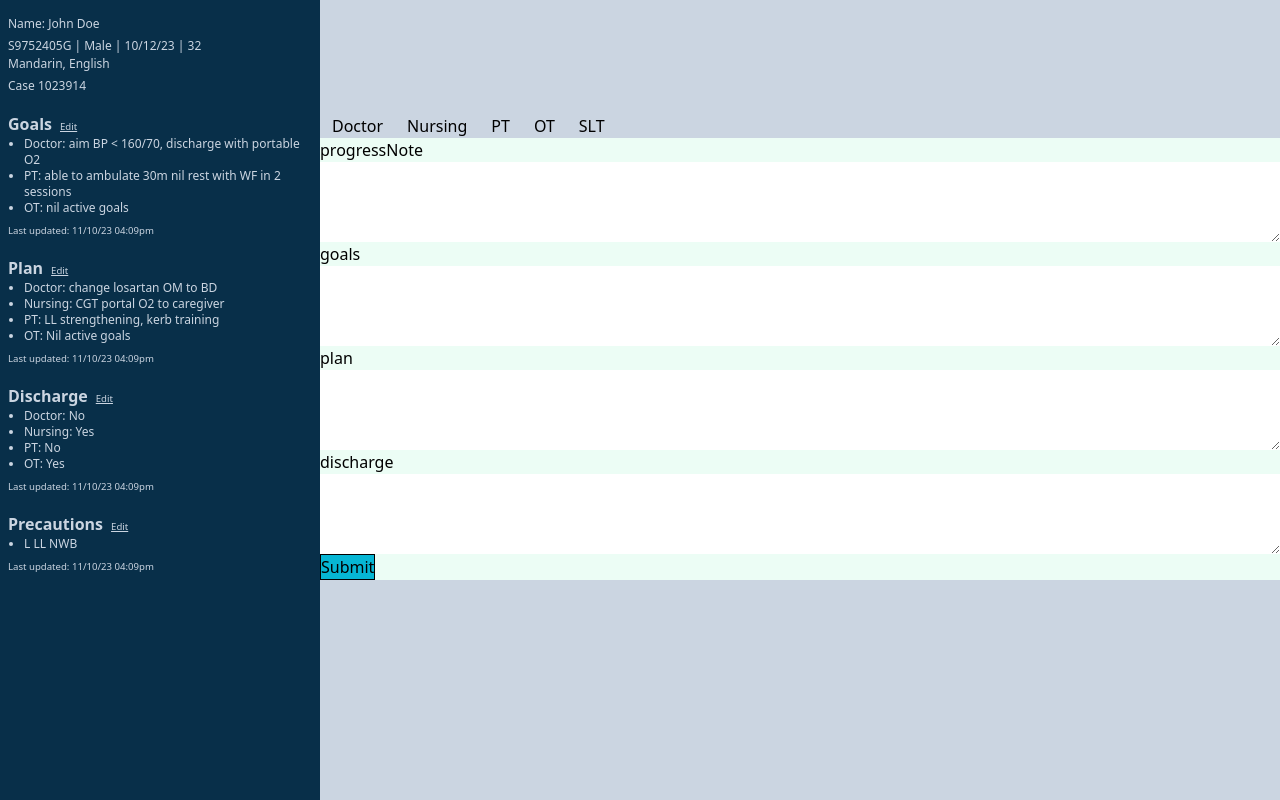
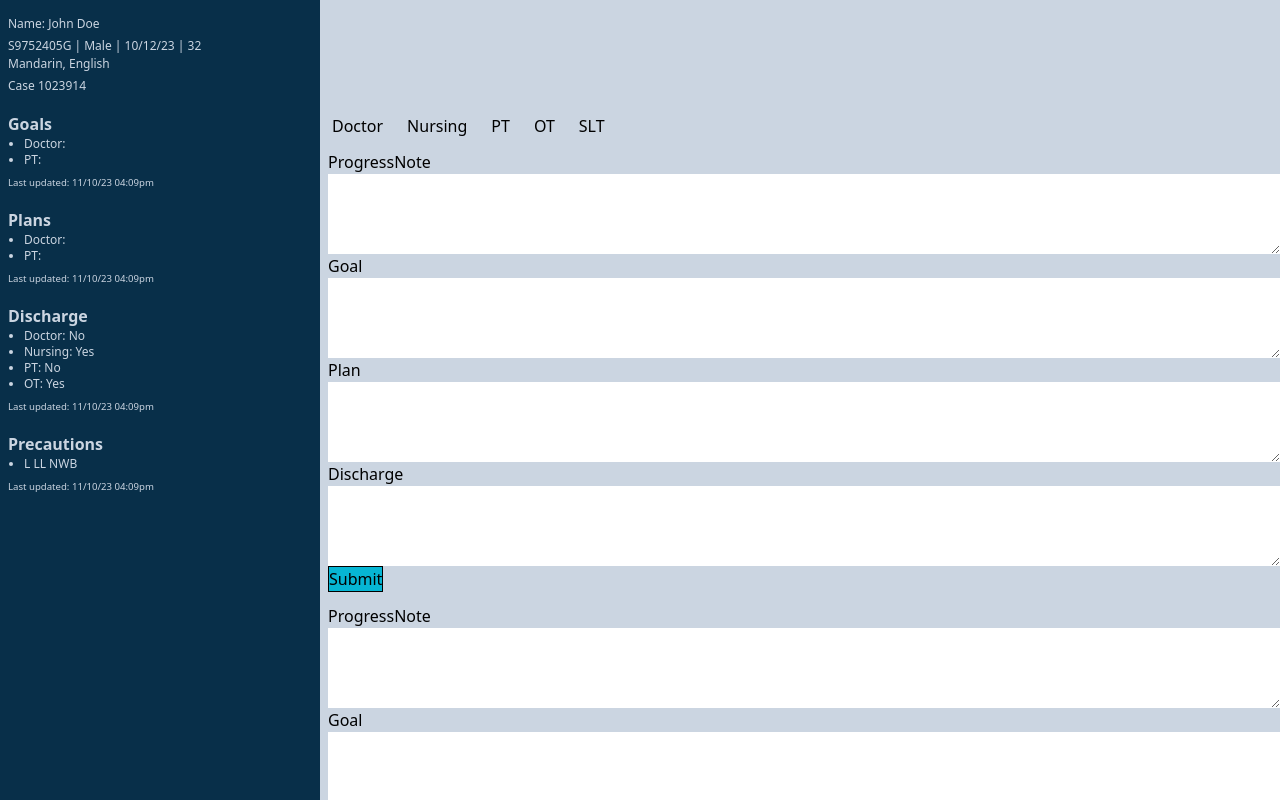
Before and after one commit to limmxc1/emr, a React (Create React App) app: page / in a window 1280 px wide. Shown: the top 800 px of the page. Built offline with nearby package versions, Linux system fonts and the light colour scheme.

Commit message:
Sidebar now shows goals/plans dynamically from each profession's submit

```diff
--- a/src/App.js
+++ b/src/App.js
@@ -3,6 +3,8 @@ import { Provider } from 'react-redux';
 import Sidebar from './features/sidebar/Sidebar';
 import Tabs from './features/Tabs';
 import Form from './components/Form';
+import { addDocDoc } from './store/docSlice';
+import { addPtDoc } from './store/ptSlice';
 const store = configureStore();
 
 
@@ -19,7 +21,8 @@ function App() {
               <div className='grid row-span-6'>
                 <div className='flex-row'>
                   <Tabs />
-                  <Form />
+                  <Form slice={addDocDoc}/>
+                  <Form slice={addPtDoc}/>
                 </div>
               </div>
           </div>
--- a/src/components/Form.js
+++ b/src/components/Form.js
@@ -1,8 +1,7 @@
 import React, { useState } from 'react'
-import { addDoc } from '../store/docSlice'
 import { useDispatch } from 'react-redux';
 
-function Form() {
+function Form({slice}) {
     const dispatch = useDispatch()
     const [state, setState] = useState({
         progressNote: "",
@@ -19,15 +18,17 @@ function Form() {
     }
     function handleClick(e) {
         e.preventDefault()
-        dispatch(addDoc({ name: "Hello"}))
+        dispatch(slice(state))
     }
+    const sections = ["progressNote", "goal", "plan", "discharge"]
 
-    function createProgressNote() {
-        return components.map(component => {
+    function createProgressNote(sectionsArg) {
+        return sectionsArg.map(section => {
+            const sectionCapped = section.charAt(0).toUpperCase() + section.slice(1)
             return (
                 <>
-                    <label for={component} className='block'>{component}</label>
-                    <textarea id={component} rows="4" onChange={handleChange} className="
+                    <label for={section} className='block'>{sectionCapped}</label>
+                    <textarea id={section} rows="4" onChange={handleChange} className="
                     block
                     w-full
                     text-sm
@@ -37,10 +38,9 @@ function Form() {
         )
     }
     console.log(state)
-    const components = ["progressNote", "goals", "plan", "discharge"]
     return (
-        <div className='bg-emerald-50'>
-            {createProgressNote()}
+        <div className= 'pl-2 pt-3'>
+            {createProgressNote(sections)}
             <button className='border border-black bg-cyan-500' onClick={handleClick}>Submit</button>
         </div>
     )
--- a/src/components/SidebarInfo.js
+++ b/src/components/SidebarInfo.js
@@ -1,23 +1,30 @@
-import React from 'react'
-
-const medicalInfo = {
-    allComponents: ['goals', 'plan', 'discharge', 'precautions'],
-    goals: ['Doctor: aim BP < 160/70, discharge with portable O2', 'PT: able to ambulate 30m nil rest with WF in 2 sessions', 'OT: nil active goals'],
-    plan: ['Doctor: change losartan OM to BD', 'Nursing: CGT portal O2 to caregiver', 'PT: LL strengthening, kerb training', 'OT: Nil active goals'],
-    discharge: ['Doctor: No', 'Nursing: Yes', 'PT: No', 'OT: Yes'],
-    precautions: ['L LL NWB']
-}
+import React, { useEffect } from 'react'
+import { useSelector } from 'react-redux'
+import professionsInTeam from '../constants/professionsInTeam'
 
 function SidebarInfo() {
+    let medicalInfo = {
+        allComponents: ['goals', 'plans', 'discharge', 'precautions'],
+        goals: [],
+        plans: [],
+        discharge: ['Doctor: No', 'Nursing: Yes', 'PT: No', 'OT: Yes'],
+        precautions: ['L LL NWB']
+    }
+
+
+    const state = useSelector(state => state)
+    medicalInfo.goals.push('Doctor: ' + state.doc.docNotes.goal)
+    medicalInfo.plans.push('Doctor: ' + state.doc.docNotes.plan)
+    medicalInfo.goals.push('PT: ' + state.pt.ptNotes.goal)
+    medicalInfo.plans.push('PT: ' + state.pt.ptNotes.plan)
+
+
     return (
         medicalInfo.allComponents.map(component => {
             const cappedComponent = component.charAt(0).toUpperCase() + component.slice(1)
             return (
                 <div className='pt-4'>
                     <h1 className='font-bold text-slate-300 inline'>{cappedComponent}</h1>
-                    <button className='pl-2 text-slate-300 text-[0.6rem] underline hover:font-bold'>
-                        Edit
-                    </button>
                     <ol className='list-disc pl-4'>
                         {medicalInfo[component].map(item => {
                             return (
@@ -25,7 +32,7 @@ function SidebarInfo() {
                             )
                         })}
                     </ol>
-                    <div className='inline text-slate-300 text-[0.6rem] justify-end hover:font-bold pr-3'>
+                    <div className='inline text-slate-300 text-[0.6rem] justify-end pr-3'>
                         Last updated: 11/10/23 04:09pm
                     </div>
                 </div>
--- /dev/null
+++ b/src/constants/professionsInTeam.js
@@ -0,0 +1,3 @@
+const professionsInTeam = ["doc", "nurse", "pt", "ot", "slt", "dtn"]
+
+export default professionsInTeam
--- a/src/store/configureStore.js
+++ b/src/store/configureStore.js
@@ -7,3 +7,5 @@ export default function reduxStore() {
   })
   return store;
 }
+
+console.log(reduxStore().getState())
--- a/src/store/docSlice.js
+++ b/src/store/docSlice.js
@@ -1,11 +1,18 @@
 import { createSlice } from "@reduxjs/toolkit";
 
+const defaultState = {
+    docNotes: {
+        goal: "",
+        plan: ""
+    }
+}
+
 const docSlice = createSlice({
-    name: "docs",
-    initialState: [],
+    name: "docDocs",
+    initialState: defaultState,
     reducers: {
-        addDoc: (state, action) => {
-            state.push(action.payload)
+        addDocDoc: (state, action) => {
+            state.docNotes = action.payload
         },
     }
 })
@@ -13,4 +20,5 @@ const docSlice = createSlice({
 // Selectors
 export const selectAllDocs = state => state.doc
 export default docSlice.reducer
-export const { addDoc } = docSlice.actions
+export const { addDocDoc } = docSlice.actions
+console.log(docSlice)
--- /dev/null
+++ b/src/store/ptSlice.js
@@ -0,0 +1,23 @@
+import { createSlice } from "@reduxjs/toolkit";
+
+const defaultState = {
+    ptNotes: {
+        goal: "",
+        plan: ""
+    }
+}
+
+const ptSlice = createSlice({
+    name: "ptDocs",
+    initialState: defaultState,
+    reducers: {
+        addPtDoc: (state, action) => {
+            state.ptNotes = action.payload
+        },
+    }
+})
+
+// Selectors
+export const selectAllDocs = state => state.doc
+export default ptSlice.reducer
+export const { addPtDoc } = ptSlice.actions
--- a/src/store/reducer.js
+++ b/src/store/reducer.js
@@ -1,6 +1,8 @@
 import { combineReducers } from "redux";
 import docReducer from "./docSlice";
+import ptReducer from "./ptSlice"
 
 export default combineReducers({
-    doc: docReducer
+    doc: docReducer,
+    pt: ptReducer
 })
```
